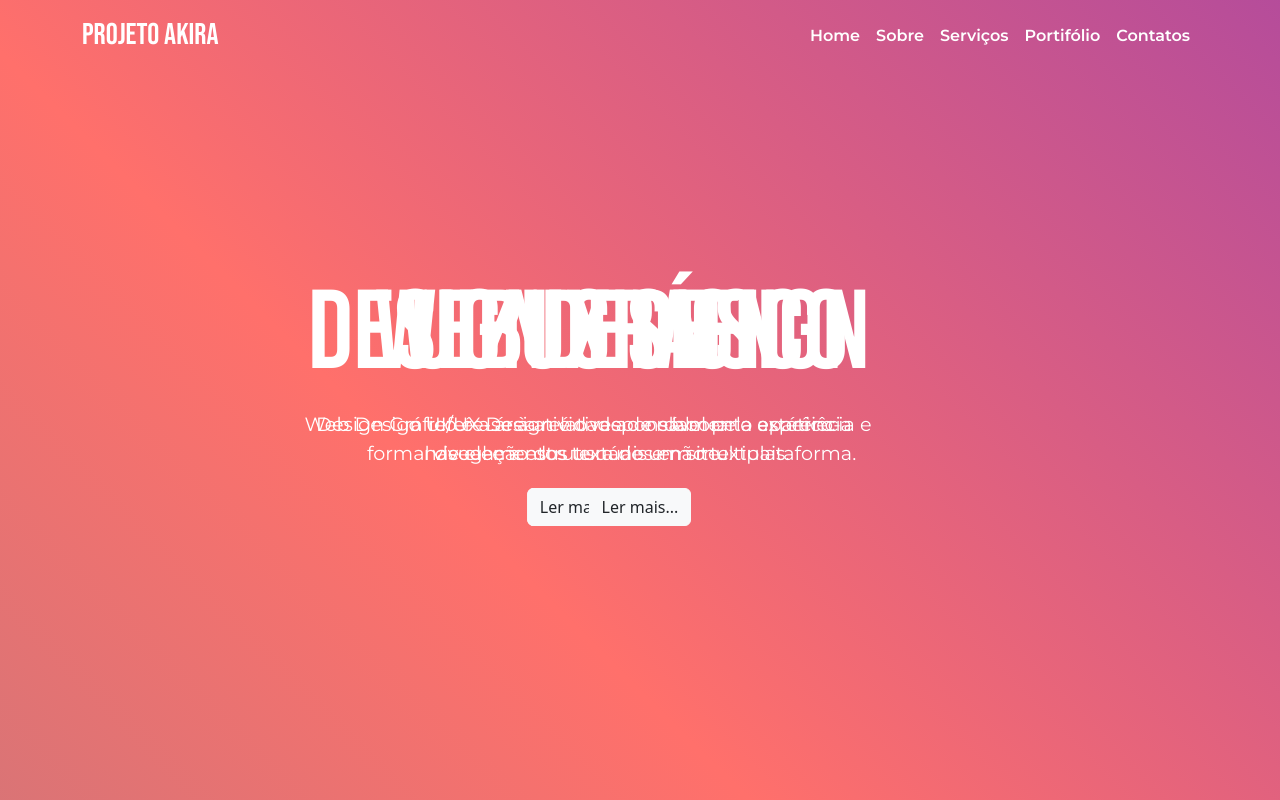
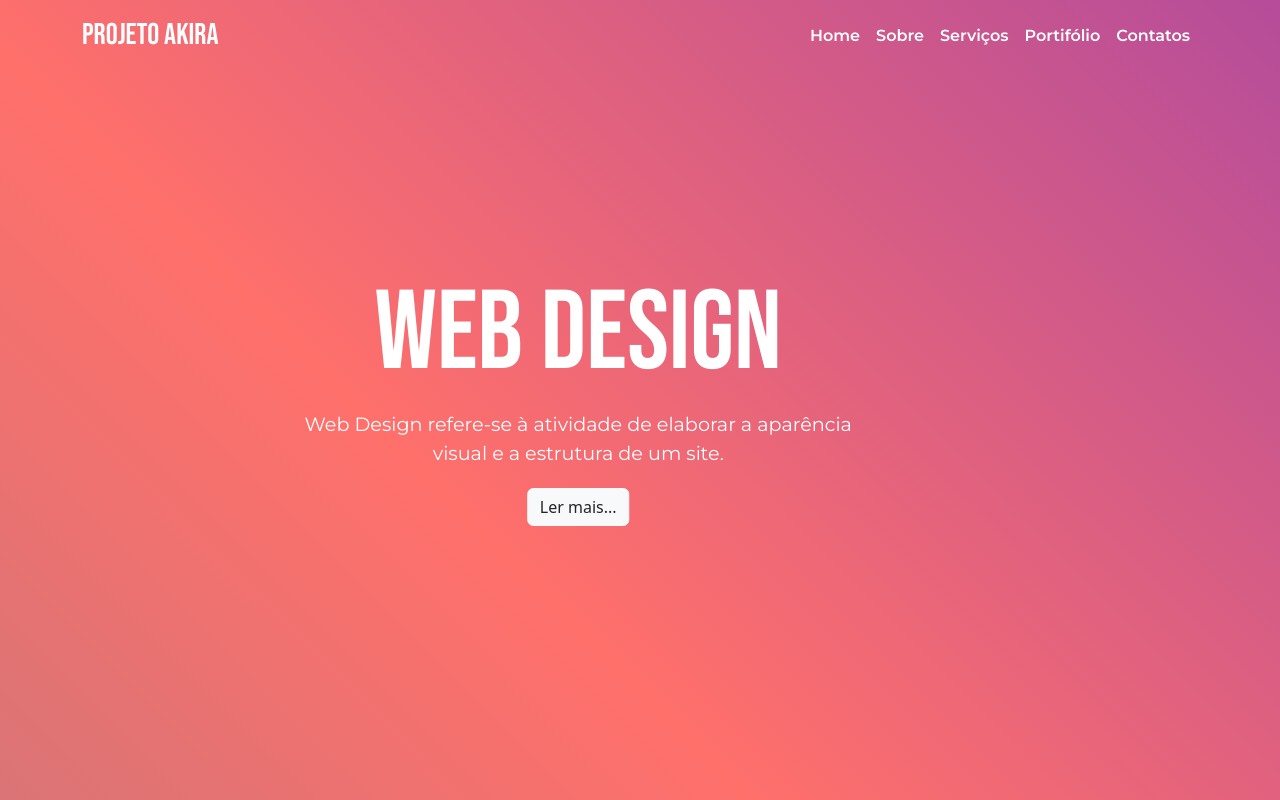
Before and after one commit to ApenasAlguem007/Bootsrap, a plain HTML site: page index.html in a window 1280 px wide. Drawn offline with nearby package versions, Linux system fonts and the light colour scheme.

Commit message:
bootstrap

```diff
--- a/index.html
+++ b/index.html
@@ -75,14 +75,14 @@
 
 
 
-                      <div class="carousel-item text-center active">
+                      <div class="carousel-item text-center">
                         <h1>Design Gráfico</h1>
                         <p>Design Gráfico é a área relativa ao ordamento estético-formal de elementos textuais e não textuais.</p>
                         <button class="btn btn-light text-dark">Ler mais...</button>
                       </div>
 
 
-                      <div class="carousel-item text-center active">
+                      <div class="carousel-item text-center">
                         <h1> UI/UX Design</h1>
                         <p>o UI/UX Design é o responsável pela experiêcia e navegação dos usuários em multiplataforma.</p>
                         <button class="btn btn-light text-dark">Ler mais...</button>
```
